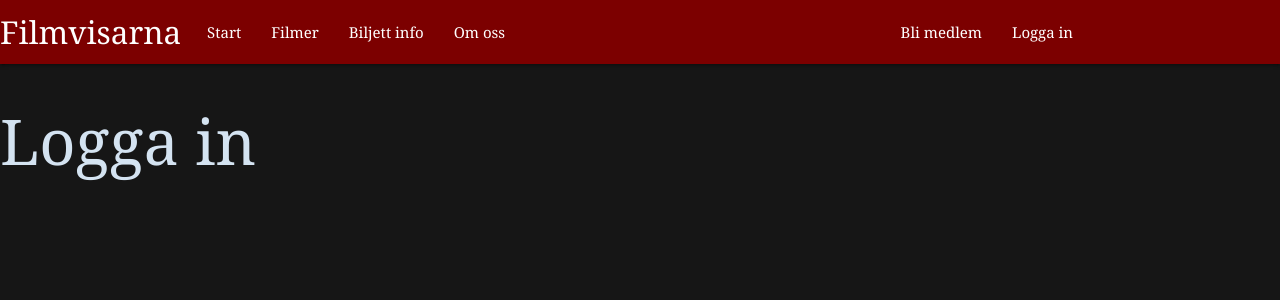
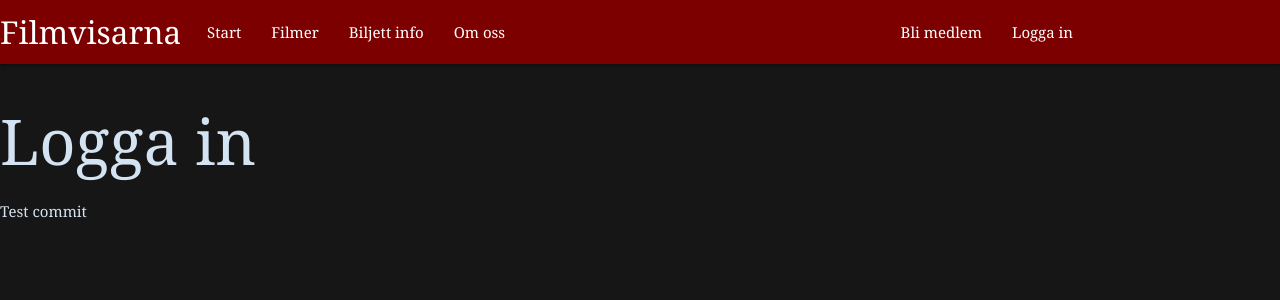
Before and after one commit to ali94160/filmvisarna-grupp3, a Vue app in the folder frontend/: page /login in a window 1280 px wide. Shown: the top 300 px of the page. Built offline with nearby package versions, Linux system fonts and the light colour scheme; no server answers.

Commit message:
feature Login: test commit
Just testing a commit

```diff
--- a/frontend/src/views/Login.vue
+++ b/frontend/src/views/Login.vue
@@ -1,13 +1,11 @@
 <template>
   <h1>Logga in</h1>
+  <p>Test commit</p>
 </template>
 
 <script>
-export default {
-
-}
+export default {};
 </script>
 
 <style>
-
 </style>
```
